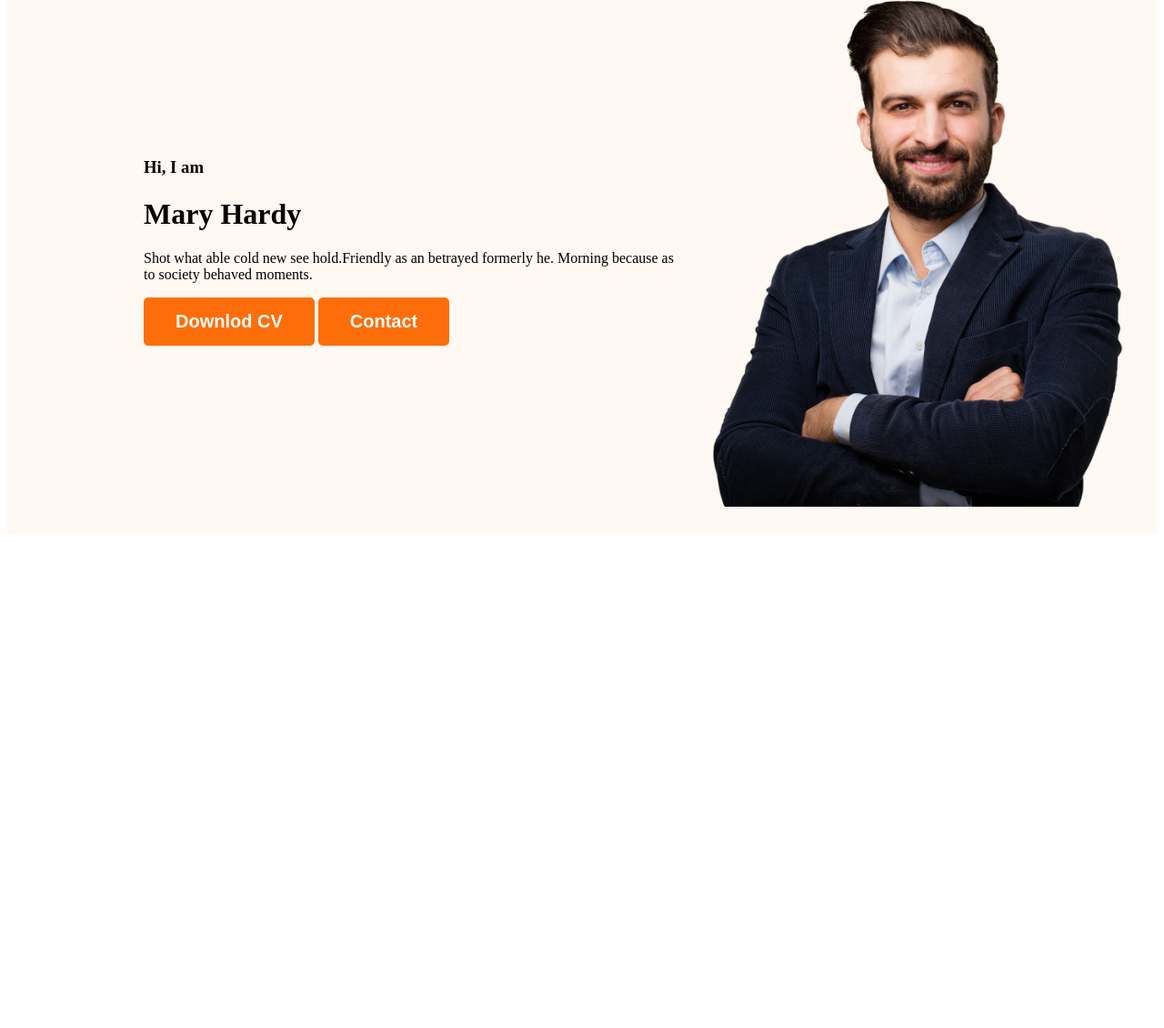
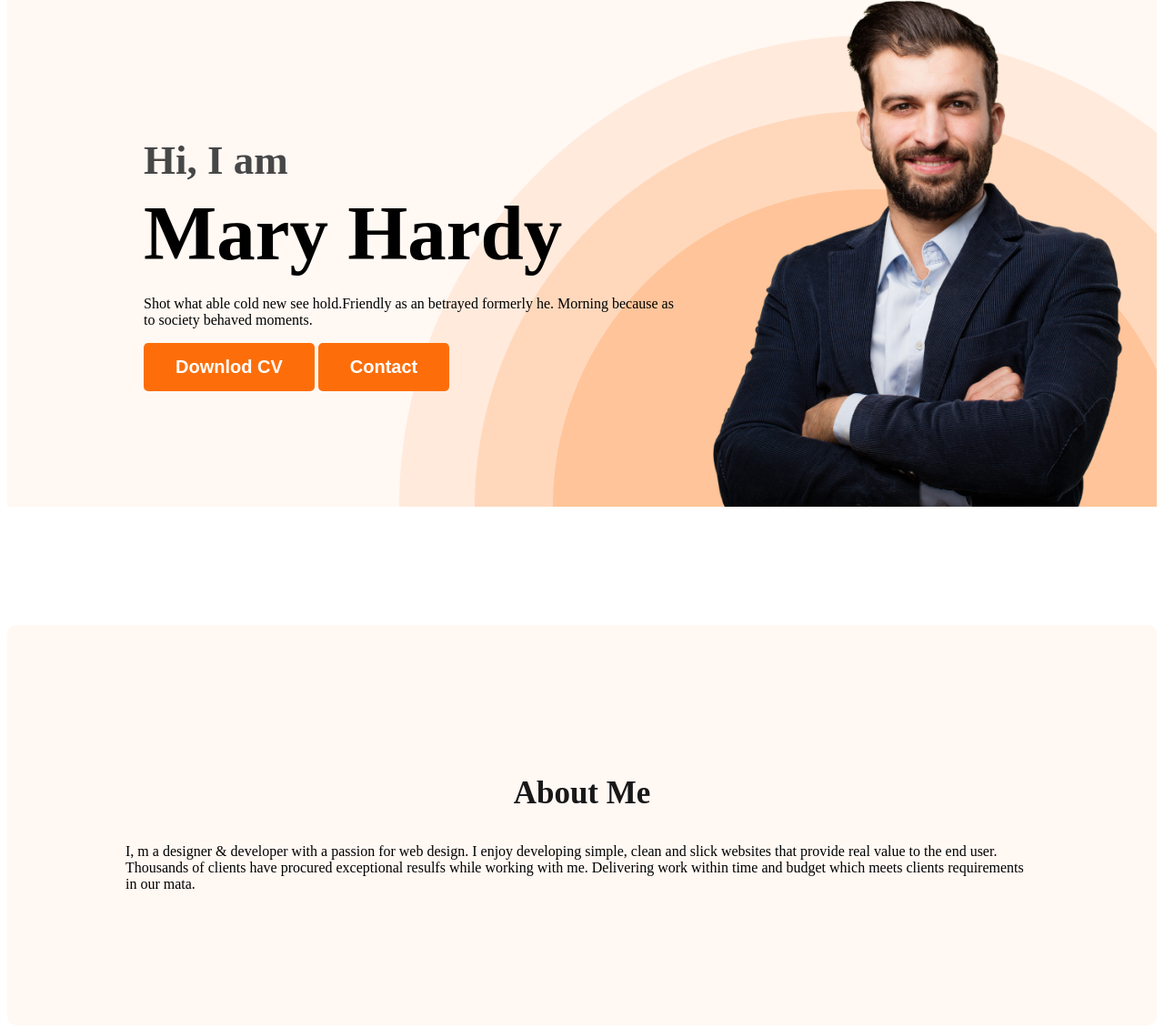
Before and after one commit to JoySarker2024/webdelovment-portfolio, a plain HTML site: page index.html in a window 1280 px wide. Shown: the part 211-1341 px from the top of the page at 91% size. Before the commit the page ends 806 px from the top, so only its background shows below. Drawn offline with nearby package versions, Linux system fonts and the light colour scheme.

Commit message:
about section created

```diff
--- a/index.html
+++ b/index.html
@@ -26,17 +26,28 @@
         </nav>
         <div class="banner">
             <div class="banner-content">
-               <h3 class="banner-greeting">Hi, I  am</h3>
-               <h1 class="banner-title">Mary Hardy</h1>
-               <p>Shot what able cold new see hold.Friendly as an betrayed formerly he. Morning because as to society behaved moments.</p>
-               <button class="btn-primary">Downlod CV</button>
-               <button class="btn-primary">Contact</button>
+                <h3 class="banner-greeting">Hi, I am</h3>
+                <h1 class="banner-title">Mary Hardy</h1>
+                <p class="banner-desription">Shot what able cold new see hold.Friendly as an betrayed formerly he.
+                    Morning because as to society
+                    behaved moments.</p>
+                <button class="btn-primary">Downlod CV</button>
+                <button class="btn-primary">Contact</button>
             </div>
             <img class="profile-pic" src="images/hardy.png" alt="">
         </div>
     </header>
     <main>
+        <section class="about">
+            <h3 class="section-title">About Me</h3>
+            <p class="section desricption">
+                I, m a designer & developer with a passion for web design. I enjoy developing simple, clean and slick
+                websites that provide real value to the end user. Thousands of clients have procured exceptional resulfs
+                while working with me. Delivering work within time and budget which meets clients requirements in our
+                mata.
+            </p>
 
+        </section>
     </main>
     <footer>
 
--- a/styels/protfolio.css
+++ b/styels/protfolio.css
@@ -16,6 +16,19 @@ body {
     font-size: 20px;
     font-weight: 700;
     padding: 15px 35px;
+}
+
+.section-title {
+    color: #181818;
+    text-align: center;
+    font-size: 35px;
+    font-weight: 700;
+}
+
+.section-desription {
+    color: #757575;
+    text-align: center;
+    font-size: 18px;
 }
 
 /* nav related styles */
@@ -52,15 +65,47 @@ nav a {
 }
 
 /* header related style  */
-.header{
+.header {
     background-color: #FFF8F3;
+    background-image: url("../images/header_bg.png");
+    background-repeat: no-repeat;
+    background-position: bottom right;
 }
 
-.banner{
-    padding: 30px 30px 30px 150px;
+.banner {
+    padding: 30px 30px 0px 150px;
     display: flex;
     align-items: center;
+    justify-content: space-between;
 }
-.banner .profile-pic{
+
+.bannet-content {
+    max-width: 500px;
+}
+
+.banner .profile-pic {
     width: 500px;
 }
+
+.banner-greeting {
+    font-size: 45px;
+    color: #474747;
+    margin-bottom: 0;
+}
+
+.banner-title {
+    font-size: 85px;
+    font-weight: 700;
+    margin-top: 5px;
+    margin-bottom: 20px;
+}
+
+/* main section style  */
+
+/* about section style  */
+.about {
+    padding: 130px;
+    border-radius: 10px;
+    background: #FFF8F3;
+    margin: 130px 0;
+}
```
